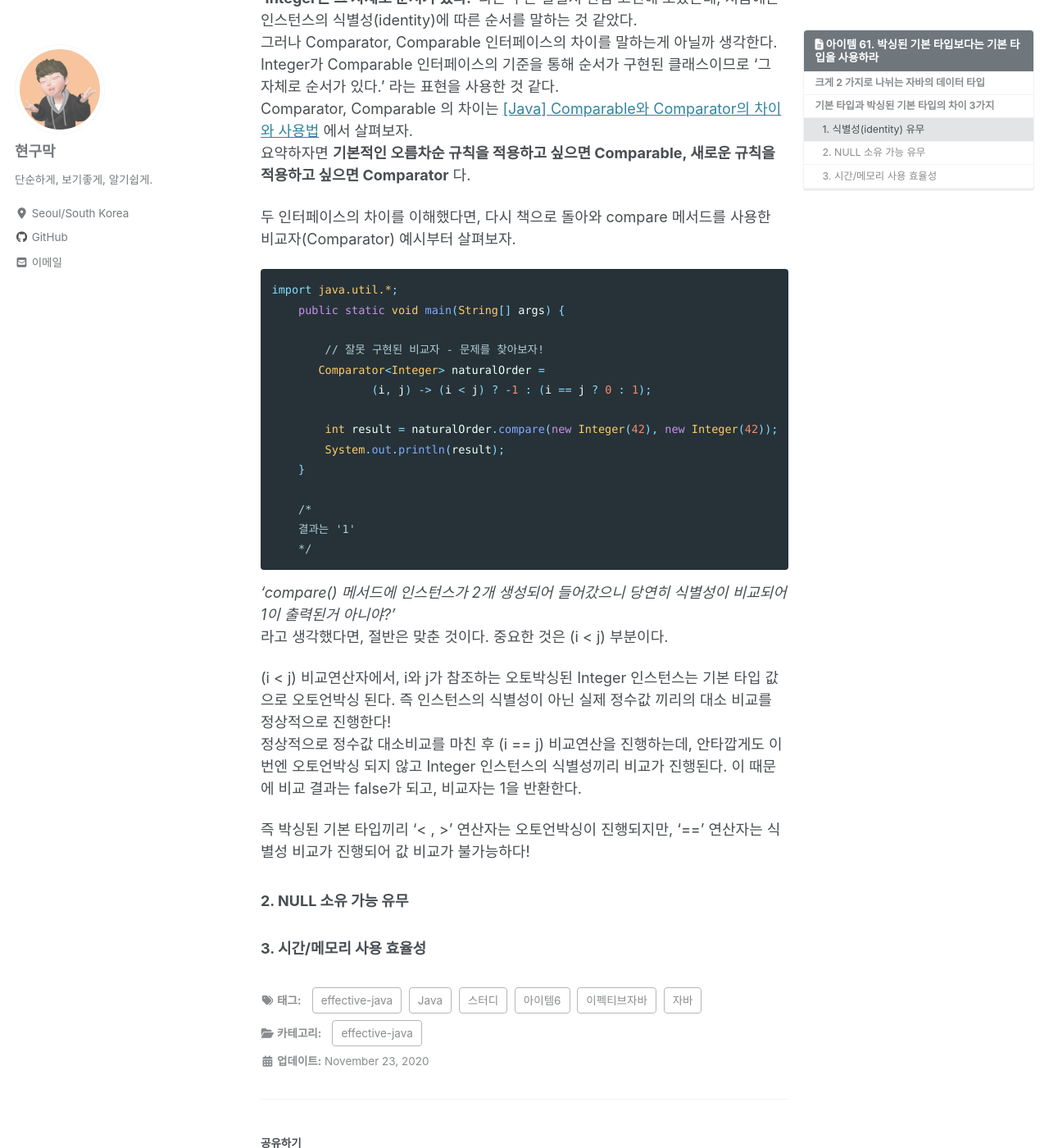
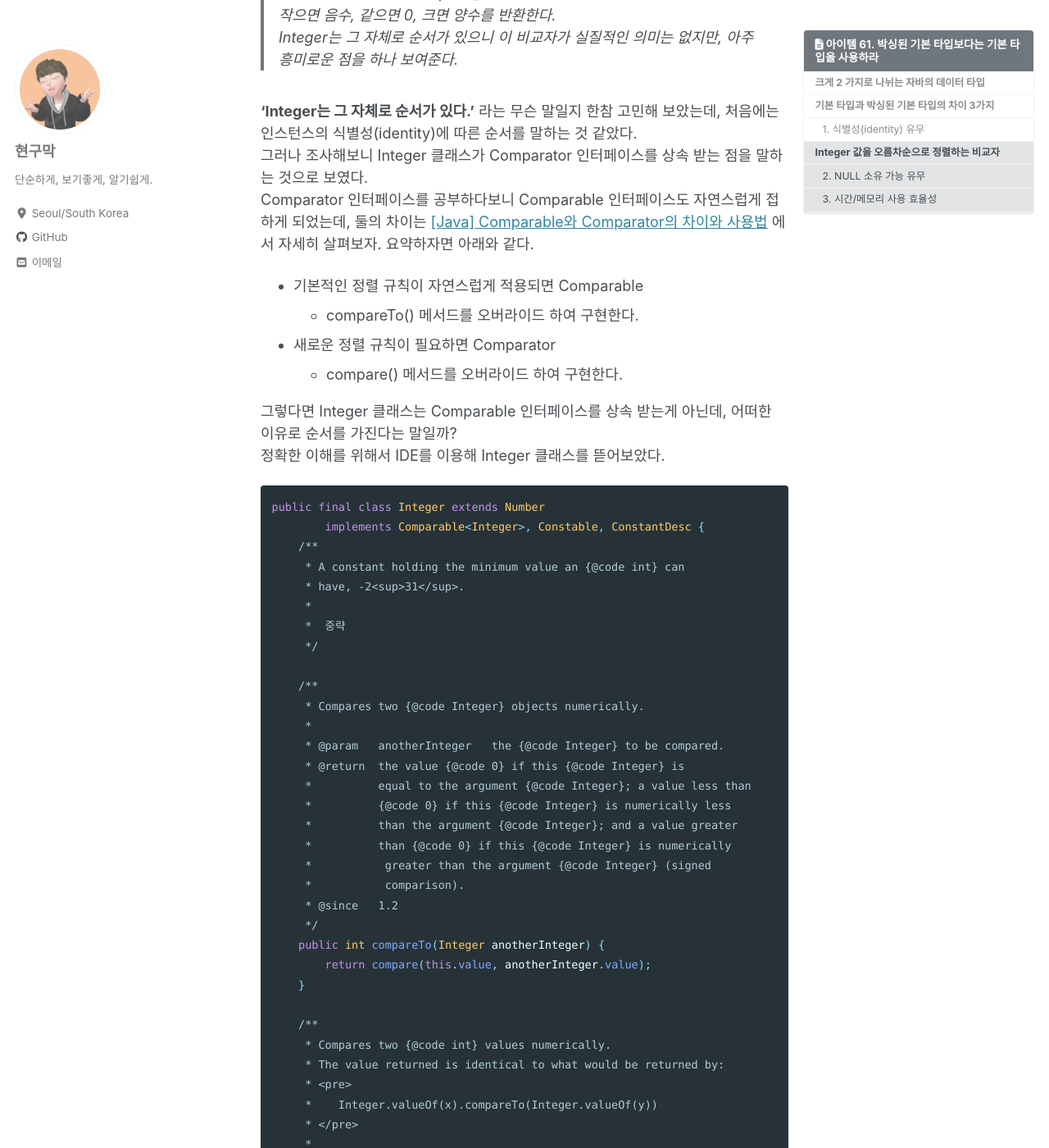
Before and after one commit to Hyeon9mak/Hyeon9mak.github.io, a Jekyll site: the page built from _posts/2020-11-22-Effective_java-item61.md, in a window 1280 px wide and 1400 px high, scrolled down 2555 px. Shown: the whole window at 82% size. Built offline with Jekyll 4.4.1, drawn with Linux system fonts in a browser that asks for light colours; cached includes are drawn as plain includes; nearby versions of some CDN libraries; comment, search, counter and statistics services are not loaded; some of the changed text lies outside the part shown.

Commit message:
Update 2020-11-22-Effective_java-item61.md
Comparator & Comparable 추가

````diff
--- a/_posts/2020-11-22-Effective_java-item61.md
+++ b/_posts/2020-11-22-Effective_java-item61.md
@@ -70,7 +70,7 @@ public static void main(String[] args) {
 ```
 
 서로 다른 인스턴스간 '==' 연산자의 오류는 워낙 유명한 문제로,
-해결 방법 **.equals()** 가 익히 잘 알려져있다.
+해결 방법으로 **.equals()** 가 익히 잘 알려져있다.
 
 ```java
 public static void main(String[] args) {
@@ -97,17 +97,77 @@ public static void main(String[] args) {
     박싱된 기본 타입은 서로 같아요!
     */
 ```
+책에서는 equals() 메서드 외에 프로그래머가 헷갈릴 수 있는 상황을 고려하기 위해 식별성 문제를 거론하고 있었다.
+equals() 메서드는 잠시 잊어두자.
 
-그러나 책에서는 equals() 메서드 외에 굳이 식별성 문제를 거론하고 있었다.
-
+## Integer 값을 오름차순으로 정렬하는 비교자
 > 다음은 Integer 값을 오름차순으로 정렬하는 비교자(Comparator)다.
 > 기본적으로 비교자의 compare() 메서드는 첫 번째 원소가 두 번째 원소보다 작으면 음수, 같으면 0, 크면 양수를 반환한다.
 > Integer는 그 자체로 순서가 있으니 이 비교자가 실질적인 의미는 없지만, 아주 흥미로운 점을 하나 보여준다.
 
 **'Integer는 그 자체로 순서가 있다.'** 라는 무슨 말일지 한참 고민해 보았는데, 처음에는 인스턴스의 식별성(identity)에 따른 순서를 말하는 것 같았다.
-그러나 Comparator, Comparable 인터페이스의 차이를 말하는게 아닐까 생각한다. Integer가 Comparable 인터페이스의 기준을 통해 순서가 구현된 클래스이므로 '그 자체로 순서가 있다.' 라는 표현을 사용한 것 같다.
-Comparator, Comparable 의 차이는 [[Java] Comparable와 Comparator의 차이와 사용법](https://gmlwjd9405.github.io/2018/09/06/java-comparable-and-comparator.html) 에서 살펴보자.
-요약하자면 **기본적인 오름차순 규칙을 적용하고 싶으면 Comparable, 새로운 규칙을 적용하고 싶으면 Comparator** 다.
+그러나 조사해보니 Integer 클래스가 Comparator 인터페이스를 상속 받는 점을 말하는 것으로 보였다.
+Comparator 인터페이스를 공부하다보니 Comparable 인터페이스도 자연스럽게 접하게 되었는데, 둘의 차이는
+[[Java] Comparable와 Comparator의 차이와 사용법](https://gmlwjd9405.github.io/2018/09/06/java-comparable-and-comparator.html) 에서 자세히 살펴보자. 요약하자면 아래와 같다.
+
+- 기본적인 정렬 규칙이 자연스럽게 적용되면 Comparable
+    - compareTo() 메서드를 오버라이드 하여 구현한다.
+- 새로운 정렬 규칙이 필요하면 Comparator
+    - compare() 메서드를 오버라이드 하여 구현한다.
+
+그렇다면 Integer 클래스는 Comparable 인터페이스를 상속 받는게 아닌데, 어떠한 이유로 순서를 가진다는 말일까?
+정확한 이해를 위해서 IDE를 이용해 Integer 클래스를 뜯어보았다.
+
+```java
+public final class Integer extends Number
+        implements Comparable<Integer>, Constable, ConstantDesc {
+    /**
+     * A constant holding the minimum value an {@code int} can
+     * have, -2<sup>31</sup>.
+     *
+     *  중략
+     */
+
+    /**
+     * Compares two {@code Integer} objects numerically.
+     *
+     * @param   anotherInteger   the {@code Integer} to be compared.
+     * @return  the value {@code 0} if this {@code Integer} is
+     *          equal to the argument {@code Integer}; a value less than
+     *          {@code 0} if this {@code Integer} is numerically less
+     *          than the argument {@code Integer}; and a value greater
+     *          than {@code 0} if this {@code Integer} is numerically
+     *           greater than the argument {@code Integer} (signed
+     *           comparison).
+     * @since   1.2
+     */
+    public int compareTo(Integer anotherInteger) {
+        return compare(this.value, anotherInteger.value);
+    }
+
+    /**
+     * Compares two {@code int} values numerically.
+     * The value returned is identical to what would be returned by:
+     * <pre>
+     *    Integer.valueOf(x).compareTo(Integer.valueOf(y))
+     * </pre>
+     *
+     * @param  x the first {@code int} to compare
+     * @param  y the second {@code int} to compare
+     * @return the value {@code 0} if {@code x == y};
+     *         a value less than {@code 0} if {@code x < y}; and
+     *         a value greater than {@code 0} if {@code x > y}
+     * @since 1.7
+     */
+    public static int compare(int x, int y) {
+        return (x < y) ? -1 : ((x == y) ? 0 : 1);
+    }
+```
+Integer 클래스는 기본 타입이 아닌 참조 타입이기 때문에 기본 정렬 규칙이 적용되지 않아 Comparable 인터페이스를 상속 받지만,
+Comparator의 compare 메서드를 오버라이드 하여 객체(인스턴스)의 값(value) 끼리 비교가 가능해졌기 때문에
+'Integer는 그 자체로 순서가 있다.' 라는 표현이 사용된 것으로 보인다.
+즉, **Integer 클래스는 이미 compare 메서드가 구현되어 있기 때문에 그 자체로 순서를 가진다.**
+추가적으로 Comparable의 compareTo 메서드와 동일한 이름의 메서드를 구현한 덕분에 기본 타입(int)과 자연스럽게 섞어쓸 수 있게 되는 것 또한 눈여겨 볼만 하다.
 
 두 인터페이스의 차이를 이해했다면, 다시 책으로 돌아와 compare 메서드를 사용한 비교자(Comparator) 예시부터 살펴보자.
 ```java
````
